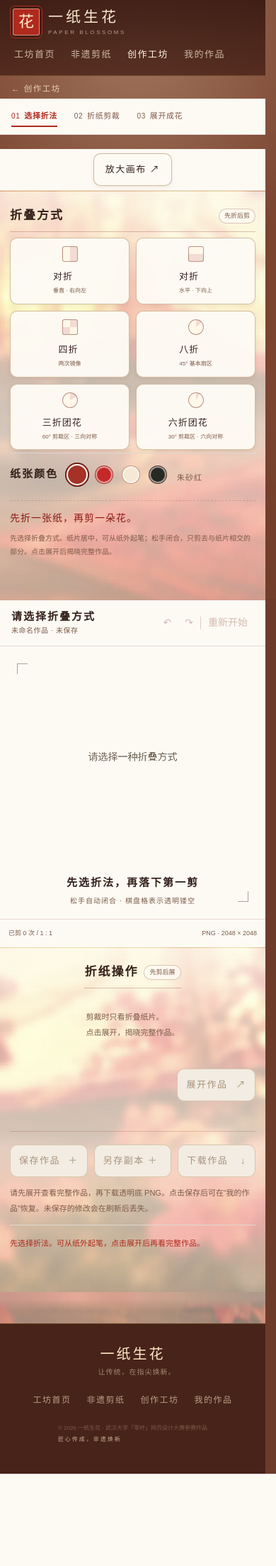
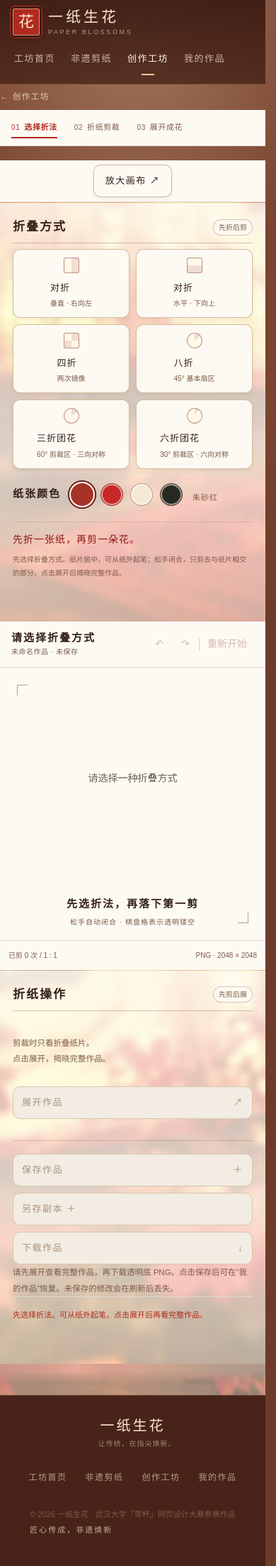
Before and after one commit to F10at2007/paper-blossom, a Django app: page /workshop/fold/ in a window 390 px wide. Shown: the whole page at 71% size. Before the commit the page ends 2077 px from the top, so only its background shows below. Run offline with Django 5.2, Linux system fonts and the light colour scheme.

Commit message:
更新工作台图片并整理部署配置

```diff
--- /dev/null
+++ b/core/static/core/css/responsive-fixes.css
@@ -0,0 +1,142 @@
+/* ==========================================================================
+   布局与适配修补层
+   在 site.css / *-workshop.css / warm.css 之后加载，只覆盖表现：
+   栅格、层叠、间距、可读性与点击区。不改 DOM、脚本、绘制或保存逻辑。
+   ========================================================================== */
+
+/* 1) 工作台三栏断点冲突
+   旧 site.css 在 <=1100px 把 .preview-panel 设成「跨整行 + flex-wrap:wrap +
+   align-items:center」，与暖棕版的 column 方向叠加后，子元素会折成横向多列，
+   把「保存 / 下载 / 预览」等控件推到画布右侧，再被 .workspace 的
+   overflow:hidden 裁掉。这里恢复单列纵向排布并回到第三栏。 */
+@media (max-width: 1100px) {
+  .workspace .preview-panel {
+    grid-column: auto;
+    flex-wrap: nowrap;
+    align-items: stretch;
+    gap: 0;
+  }
+  .workspace .preview-panel > .panel-heading { margin-bottom: 16px; }
+  .workspace .preview-panel > .button { width: 100%; }
+  .workspace .preview-panel > .preview-art {
+    width: 100%;
+    max-width: 220px;
+    margin-inline: auto;
+  }
+  .workspace .preview-panel > .preview-caption { margin: 12px 0 4px; }
+}
+
+/* 2) 堆叠态内容宽度
+   721–900px 保持项目原有的「画布 → 工具 → 预览」顺序（warm.css 已定义），
+   不在此覆盖 order：把工具面板排到画布前面会把画布挤出首屏，看起来像画布打不开。
+   仅把面板内容收进一条舒适宽度，避免按钮横跨整个屏幕。 */
+@media (max-width: 900px) {
+  .workspace .workspace-toolbar,
+  .workspace .preview-panel { padding-inline: clamp(18px, 4vw, 36px); }
+
+  .workspace .workspace-toolbar > *,
+  .workspace .preview-panel > * {
+    width: 100%;
+    max-width: 640px;
+    margin-inline: auto;
+  }
+  .workspace .preview-panel > .preview-art { max-width: 220px; }
+  .workspace .workspace-toolbar > .motif-library,
+  .workspace .workspace-toolbar > .category-tabs { max-width: 480px; }
+
+  .workspace:not(.is-focused) .preview-panel .preview-actions {
+    display: grid;
+    grid-template-columns: repeat(auto-fit, minmax(180px, 1fr));
+    margin-inline: auto;
+  }
+  .workspace:not(.is-focused) .preview-panel .preview-actions .button { width: 100%; }
+}
+
+/* <=720px 沿用项目原有的 display:block 与 DOM 顺序（工具 → 画布 → 预览），
+   不改成 grid：改成 grid 会让 <=900px 的 order 规则连带生效，改变手机端既有顺序。 */
+
+/* 3) 首页：滚动提示与四张卡热区的层叠
+   提示原本压在热区下沿并抢走点击；下移到背景图最底部留白，且热区优先响应。 */
+.hotspot { z-index: 2; }
+.scroll-cue {
+  bottom: .25%;
+  z-index: 1;
+  padding: 3px 12px;
+  border-radius: 999px;
+  background: rgba(52, 24, 16, .3);
+}
+
+/* 4) 小屏导航：overflow-x:auto 会派生出 overflow-y:auto，
+   内容比可视高度多 2px 就出现带上下箭头的竖向滚动条。显式关掉纵轴。 */
+@media (max-width: 900px) {
+  .site-nav {
+    overflow-y: hidden;
+    padding-block: 2px;
+    scrollbar-width: thin;
+    scrollbar-color: rgba(201, 161, 91, .5) transparent;
+  }
+  .site-nav::-webkit-scrollbar { height: 4px; }
+  .site-nav::-webkit-scrollbar-track { background: transparent; }
+  .site-nav::-webkit-scrollbar-thumb { background: rgba(201, 161, 91, .5); border-radius: 4px; }
+}
+
+/* 横屏矮视口：导航不再折成第二行，给内容留出高度。 */
+@media (max-width: 900px) and (max-height: 520px) {
+  .site-head { flex-wrap: nowrap; padding: 8px 16px; }
+  .site-head .site-nav {
+    order: 0;
+    width: auto;
+    max-width: calc(100vw - 210px);
+    gap: 14px;
+  }
+  .site-brand .brand-text { font-size: 18px; }
+  .site-seal { display: none; }
+}
+
+/* 5) 侧栏文字对比度：在氛围图上加一层极薄的纸色，保留原图纹理。 */
+.workspace-toolbar,
+.preview-panel { position: relative; }
+.workspace-toolbar::before,
+.preview-panel::before {
+  content: "";
+  position: absolute;
+  inset: 0;
+  background: rgba(253, 250, 244, .18);
+  pointer-events: none;
+  z-index: 0;
+}
+.workspace-toolbar > *,
+.preview-panel > * { position: relative; z-index: 1; }
+
+/* 6) 触屏点击区 */
+.site-nav a { padding-block: 10px; }
+.footer-nav a { padding: 8px 2px; }
+.back-link { padding: 8px 0; }
+.saved-actions a,
+.saved-actions button { padding: 8px 2px; min-width: 34px; font-size: 12px; }
+.heritage-page .source-list a { display: inline-block; padding: 6px 2px; }
+.history-actions button { min-width: 36px; padding: 6px 10px; }
+.swatches,
+.free-paper-options .swatches { gap: 10px; }
+.swatch { width: 32px; height: 32px; }
+
+/* 7) 小字号可读性（保留装饰性英文副标题的层级） */
+.footer .footer-meta,
+.footer-meta span { font-size: 11px; }
+.site-brand .brand-text small { font-size: 9px; }
+.mm-card small { font-size: 11px; }
+.panel-heading > span { font-size: 10px; }
+.fold-choices button small { font-size: 10px; }
+.canvas-bottom span { font-size: 10px; }
+.motif-library span { font-size: 10px; }
+.tool-tip p { font-size: 11px; }
+.preview-caption,
+.placeholder-note,
+.fold-result-note { font-size: 11.5px; }
+
+/* 8) 窄屏模式页：两列时卡片文字被挤成两三字一行，改为单列。 */
+@media (max-width: 560px) {
+  .modes-page .mode-grid { grid-template-columns: minmax(0, 1fr); gap: 30px; }
+  .modes-page .mode-art,
+  .modes-page .mode-copy { max-width: 420px; margin-inline: auto; }
+}
--- a/core/static/core/css/warm.css
+++ b/core/static/core/css/warm.css
@@ -1195,6 +1195,10 @@ body.gate-open {
 
 .mode-art:hover { transform: translateY(-5px); }
 
+.modes-page .mode-art { padding: 0; background: transparent; aspect-ratio: auto; }
+.modes-page .mode-art .workbench-scroll { display: block; width: 100%; max-height: none; height: auto; object-fit: contain; filter: none; }
+.modes-page .mode-art:hover .workbench-scroll { transform: none; }
+
 .scroll-rod {
   position: relative;
   z-index: 2;
--- a/core/templates/core/base.html
+++ b/core/templates/core/base.html
@@ -12,6 +12,7 @@
   <script src="{% static 'core/js/app.js' %}" defer></script>
   {% block extra_head %}{% endblock %}
   <link rel="stylesheet" href="{% static 'core/css/warm.css' %}">
+  <link rel="stylesheet" href="{% static 'core/css/responsive-fixes.css' %}">
 </head>
 <body class="page-{{ page }}">
   <a class="skip-link" href="#main">跳到主要内容</a>
--- a/core/templates/core/components/mode_card.html
+++ b/core/templates/core/components/mode_card.html
@@ -1,6 +1,9 @@
 {% load static %}
 <article class="mode-card rod-{{ mode.slug }}">
   <a class="mode-art" href="{% url 'core:workshop' mode.slug %}" aria-label="进入{{ mode.name }}工作台">
+    {% if workbench_images %}
+    <img class="workbench-scroll" src="{% static 'core/media/workbench-' %}{{ mode.art }}.png" alt="{{ mode.name }}卷轴" width="1344" height="1792">
+    {% else %}
     <span class="scroll-rod scroll-rod-top" aria-hidden="true"></span>
     <span class="scroll-paper">
       <span class="art-number">{{ mode.number }}</span>
@@ -8,6 +11,7 @@
       <span class="paper-seal" aria-hidden="true">{{ mode.seal }}</span>
     </span>
     <span class="scroll-rod scroll-rod-bottom" aria-hidden="true"></span>
+    {% endif %}
   </a>
   <div class="mode-copy">
     <span class="eyebrow">MODE / {{ mode.number }} · {{ mode.tag }}</span>
--- a/core/templates/core/modes.html
+++ b/core/templates/core/modes.html
@@ -1,3 +1,3 @@
 {% extends 'core/base.html' %}
 {% block title %}选择模式 · 一纸生花{% endblock %}
-{% block content %}<section class="modes-page"><a class="back-link" href="{% url 'core:index' %}">← 返回首页</a><div class="page-heading"><p class="eyebrow">CHOOSE YOUR WAY / 选择创作方式</p><h1>一张纸，四种可能<span class="red">。</span></h1><p>顺着纹样慢慢来，或让灵感自由生长。选一种方式，走进你的剪纸时光。</p></div><div class="mode-grid selection-grid">{% for mode in modes %}{% include 'core/components/mode_card.html' %}{% endfor %}</div><div class="quiet-banner"><span class="red">✂</span><p>不必急着成为匠人，先享受与纸相遇的片刻。</p><span class="status-tag">四种模式 · 各有新意</span></div></section>{% endblock %}
+{% block content %}<section class="modes-page"><a class="back-link" href="{% url 'core:index' %}">← 返回首页</a><div class="page-heading"><p class="eyebrow">CHOOSE YOUR WAY / 选择创作方式</p><h1>一张纸，四种可能<span class="red">。</span></h1><p>顺着纹样慢慢来，或让灵感自由生长。选一种方式，走进你的剪纸时光。</p></div><div class="mode-grid selection-grid">{% for mode in modes %}{% include 'core/components/mode_card.html' with workbench_images=True %}{% endfor %}</div><div class="quiet-banner"><span class="red">✂</span><p>不必急着成为匠人，先享受与纸相遇的片刻。</p><span class="status-tag">四种模式 · 各有新意</span></div></section>{% endblock %}
--- /dev/null
+++ b/deploy/requirements.prod.txt
@@ -0,0 +1,2 @@
+# 生产运行额外依赖（requirements.txt 保持竞赛版本不变）
+gunicorn==23.0.0
```
Also changed, not shown: config/settings_prod.py (added, +53 -0 lines), docker-compose.yml (added, +42 -0 lines), .workbuddy/memory/2026-11-10.md (added), core/static/core/media/workbench-compose.png (added), core/static/core/media/workbench-free.png (added), deploy/README.md (added), 8 other files.
